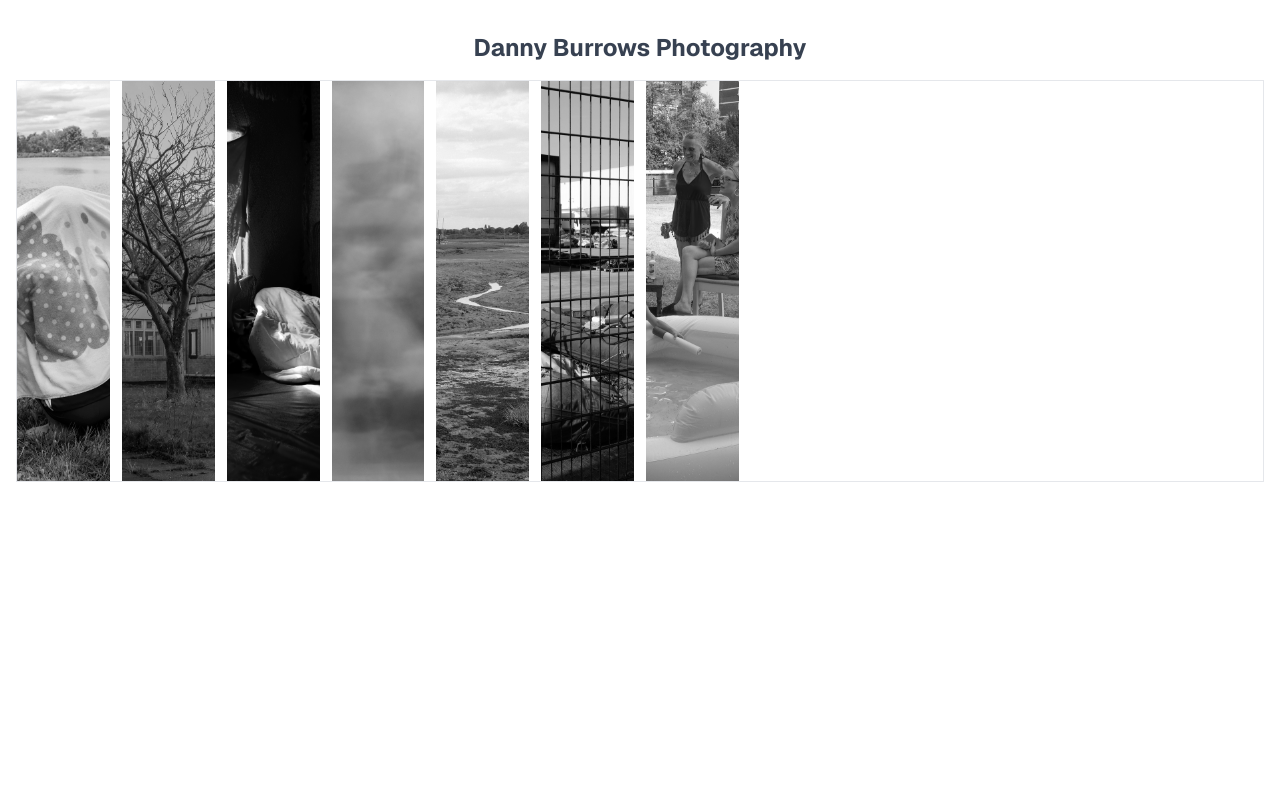
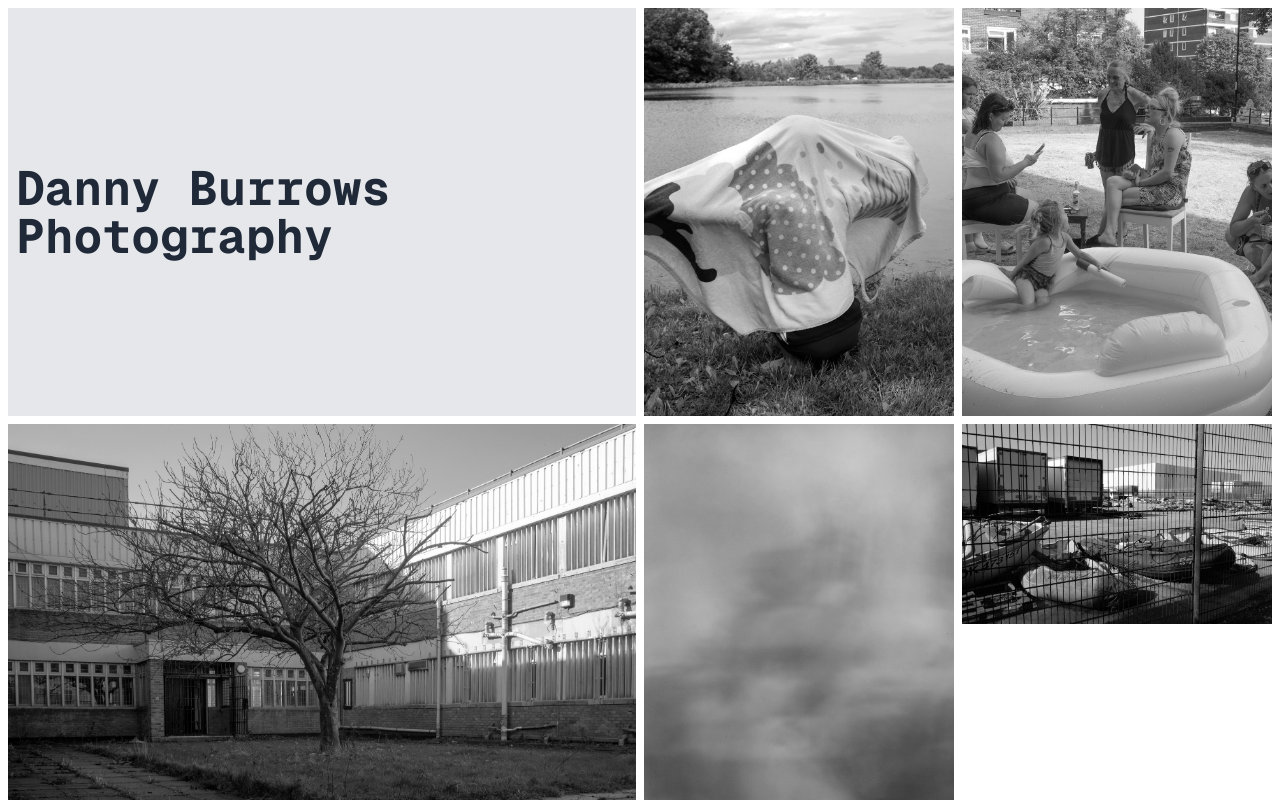
Before and after one commit to prestonButton/portfolio, a Next.js app: page / in a window 1280 px wide. Built offline with nearby package versions, Linux system fonts and the light colour scheme.

Commit message:
get bento grid looking nice - still not perfect

```diff
--- a/app/layout.tsx
+++ b/app/layout.tsx
@@ -1,4 +1,4 @@
-import { GeistSans } from "geist/font/sans";
+import { GeistMono, GeistSans } from "geist/font/mono";
 import "./globals.css";
 import Footer from "./footer";
 
@@ -9,7 +9,7 @@ const defaultUrl = process.env.VERCEL_URL
 export const metadata = {
 	metadataBase: new URL(defaultUrl),
 	title: "Danny Burrows Photography",
-  description: "Danny Burrows Photography",
+	description: "Danny Burrows Photography portfolio",
 };
 
 export default function RootLayout({
@@ -18,7 +18,7 @@ export default function RootLayout({
 	children: React.ReactNode;
 }) {
 	return (
-    <html lang="en" className={GeistSans.className}>
+		<html lang="en" className={GeistMono.className}>
 			<body className="flex flex-col min-h-screen bg-white text-black">
 				<main className="flex-grow flex flex-col items-center justify-center">
 					{children}
--- a/app/page.tsx
+++ b/app/page.tsx
@@ -2,8 +2,7 @@ import Image, { type StaticImageData } from "next/image";
 import Link from "next/link";
 
 // Photos Imports
-import Cover from "@/public/portfolio_photos/cover.jpg";
-
+import TogetherApart from "@/public/portfolio_photos/cover.jpg";
 import Eden from "@/public/portfolio_photos/Eden.jpg";
 import BorderKills from "@/public/portfolio_photos/border_kills.jpg";
 import IndeterminateState from "@/public/portfolio_photos/indeterminate_state.jpg";
@@ -11,124 +10,116 @@ import KillingMeSoftly from "@/public/portfolio_photos/killing_me_softly.jpg";
 import NarrowSea from "@/public/portfolio_photos/narrow_sea.jpg";
 import SmallBoats from "@/public/portfolio_photos/small_boats.jpg";
 
-const data = [
+const Page = async () => {
+	const gridItems = [
 		{
-    slug: "together-apart",
-    title: "Together (A)part",
-    subTitle: "The Bruderhof Community",
-    coverImage: Cover,
-    cols: 8,
+			id: 1,
+			content:
+				<h1
+					className="text-5xl font-bold ml-2"
+				>
+					Danny Burrows Photography
+				</h1>,
+			className: "col-span-2 row-span-2 bg-gray-200"
 		},
 		{
-    slug: "border-kills",
-    title: "Border Kills",
-    subTitle: "The Mediterranean Crisis",
-    coverImage: BorderKills,
-    cols: 4,
+			id: 2,
+			content: <PhotoComponent src={TogetherApart} alt="Together Apart" />,
+			className: "col-span-1 row-span-2 bg-gray-300"
 		},
 		{
-    slug: "indeterminate-state",
-    title: "Indeterminate State",
-    subTitle: "The Calais Jungle",
-    coverImage: IndeterminateState,
-    cols: 4,
+			id: 3,
+			content: <PhotoComponent src={Eden} alt="Eden" />,
+			className: "col-span-1 row-span-2 bg-gray-400"
 		},
 		{
-    slug: "killing-me-softly",
-    title: "Killing Me Softly",
-    subTitle: "The Calais Jungle",
-    coverImage: KillingMeSoftly,
-    cols: 8,
+			id: 4,
+			content: <PhotoComponent src={BorderKills} alt="Border Kills" />,
+			className: "col-span-2 row-span-2 bg-gray-500"
 		},
 		{
-    slug: "narrow-sea",
-    title: "Narrow Sea",
-    subTitle: "The Mediterranean Crisis",
-    coverImage: NarrowSea,
-    cols: 6,
+			id: 5,
+			content: <PhotoComponent src={KillingMeSoftly} alt="Killing Me Softly" />,
+			className: "col-span-1 row-span-3 bg-gray-600"
 		},
 		{
-    slug: "small-boats",
-    title: "Small Boats",
-    subTitle: "The Mediterranean Crisis",
-    coverImage: SmallBoats,
-    cols: 6,
+			id: 6,
+			content: <PhotoComponent src={SmallBoats} alt="Small Boats" />,
+			className: "col-span-1 row-span-1 bg-gray-700"
 		},
 		{
-    slug: "eden",
-    title: "Eden",
-    subTitle: "The Bruderhof Community",
-    coverImage: Eden,
-    cols: 8,
+			id: 7,
+			content: <PhotoComponent src={NarrowSea} alt="Narrow Sea" />,
+			className: "col-span-2 row-span-3 bg-gray-800"
+		},
+		{
+			id: 8,
+			content: <PhotoComponent src={TogetherApart} alt="Together Apart" />,
+			className: "col-span-1 row-span-2 bg-gray-900"
+		},
+		{
+			id: 9,
+			content: <PhotoComponent src={BorderKills} alt="Border Kills" />,
+			className: "col-span-1 row-span-2 bg-gray-300"
+		},
+		{
+			id: 10,
+			content: <PhotoComponent src={NarrowSea} alt="Narrow Sea" />,
+			className: "col-span-2 row-span-2 bg-gray-400"
+		},
+		{
+			id: 11,
+			content: <PhotoComponent src={KillingMeSoftly} alt="Killing Me Softly" />,
+			className: "col-span-1 row-span-3 bg-gray-500"
+		},
+		{
+			id: 12,
+			content: <PhotoComponent src={Eden} alt="Eden" />,
+			className: "col-span-1 row-span-1 bg-gray-600"
+		},
+		{
+			id: 13,
+			content: <PhotoComponent src={SmallBoats} alt="Small Boats" />,
+			className: "col-span-2 row-span-2 bg-gray-700"
+		},
+		{
+			id: 14,
+			content: <PhotoComponent src={TogetherApart} alt="Together Apart" />,
+			className: "col-span-1 row-span-2 bg-gray-800"
+		},
+		{
+			id: 15,
+			content: <PhotoComponent src={BorderKills} alt="Border Kills" />,
+			className: "col-span-1 row-span-2 bg-gray-900"
 		},
 	];
 
-const Page = async () => {
 	return (
-    <div id="container" className="flex flex-col items-center p-4 w-svw h-svh">
-      <h1 className="py-4 text-2xl font-bold text-gray-700">
-        Danny Burrows Photography
-      </h1>
-      <section
-        id="photo_grid"
-        className="grid w-full grid-cols-12 gap-3 mb-12 border md:grid-cols-12"
+		<div className="w-screen h-screen overflow-y-auto p-2">
+			<div className="grid grid-cols-4 auto-rows-[minmax(200px,auto)] gap-2">
+				{gridItems.map((item) => (
+					<div
+						key={item.id}
+						className={`flex items-center justify-center text-gray-800 ${item.className}`}
 					>
-        {
-          // Loop through the data array and create a GridPhoto component for each item
-          data.map((item, index) => (
-            <GridPhoto
-              key={index.toString()}
-              cols={item.cols}
-              title={item.title}
-              subtitle={item.subTitle}
-              image={item.coverImage}
-              slug={item.slug}
-            />
-          ))
-        }
-      </section>
+						{item.content}
+					</div>
+				))}
+			</div>
 		</div>
 	);
 };
 
 export default Page;
 
-const GridPhoto = ({
-  cols = 6,
-  rows = 1,
-  title,
-  subtitle,
-  image,
-  slug,
-  start,
-}: {
-  cols: number;
-  rows?: number;
-  start?: number;
-  title: string;
-  subtitle: string;
-  image: StaticImageData;
-  slug: string;
-}) => {
-  return (
-    <Link
-      href={`/${slug}`}
-      className={`h-[200px] md:h-[300px] lg:h-[400px] overflow-hidden relative group lg:filter lg:grayscale lg:hover:filter-none ${start ? `col-start-${start}` : ""}`}
-    >
+const PhotoComponent = ({ src, alt }: { src: StaticImageData, alt: string }) => (
+	<div className="relative w-full h-full overflow-hidden">
 		<Image
-        src={image}
-        alt="Cover photo"
-        priority
-        className="w-full h-[calc(100%-1.5rem)] lg:h-full object-cover lg:filter lg:hover:scale-105 transition-transform duration-300 ease-in-out"
+			src={src}
+			alt={alt}
+			layout="fill"
+			objectFit="cover"
+			className="lg:filter lg:grayscale hover:filter-none transform transition-all duration-500 ease-in-out hover:scale-110"
 		/>
-      <div className="absolute bottom-0 left-0 flex flex-row items-center justify-center w-full px-2 text-xs text-center text-gray-500 transition-all duration-300 ease-in-out lg:items-start lg:flex-col space-2 lg:w-auto lg:text-left lg:text-white lg:p-2 lg:text-2xl lg:opacity-0 lg:group-hover:opacity-100 lg:translate-y-full lg:group-hover:translate-y-0">
-        <span className="lg:font-semibold text-nowrap text-ellipsis">
-          {title}{" "}
-        </span>
-        <span className="text-ellipses line-clamp-1 text-pretty invisible md:visible text-ellipsis lg:text-lg before:content-['_-_'] lg:before:content-['']">
-          {subtitle}
-        </span>
 	</div>
-    </Link>
 );
-};
--- a/db/schema.ts
+++ b/db/schema.ts
@@ -16,7 +16,7 @@ const stories = pgTable('stories', {
 // Create Images Table
 const images = pgTable('images', {
     id: serial('id').primaryKey(),
-    storyId: serial('story_id').references(() => stories.id).onDelete('cascade'),
+    storyId: serial('story_id').references(() => stories.id),
     url: varchar('url', { length: 500 }).notNull(), // Link to blob storage
     title: varchar('title', { length: 255 }),
     caption: text('caption')
--- a/tailwind.config.js
+++ b/tailwind.config.js
@@ -14,6 +14,15 @@ module.exports = {
 					"background-hover": "hsl(var(--btn-background-hover))",
 				},
 			},
+			gridTemplateRows: {
+				'even-row': 'repeat(6, 1fr)',
+			},
+			gridTemplateColumns: {
+				'grid-cols-2': 'repeat(2, 1fr)',
+				'grid-cols-3': 'repeat(3, 1fr)',
+				'grid-cols-4': 'repeat(4, 1fr)',
+				// Add more grid sizes as needed
+			},
 		},
 	},
 	plugins: [],
```
Lines whose indentation alone changed are shown as unchanged.
